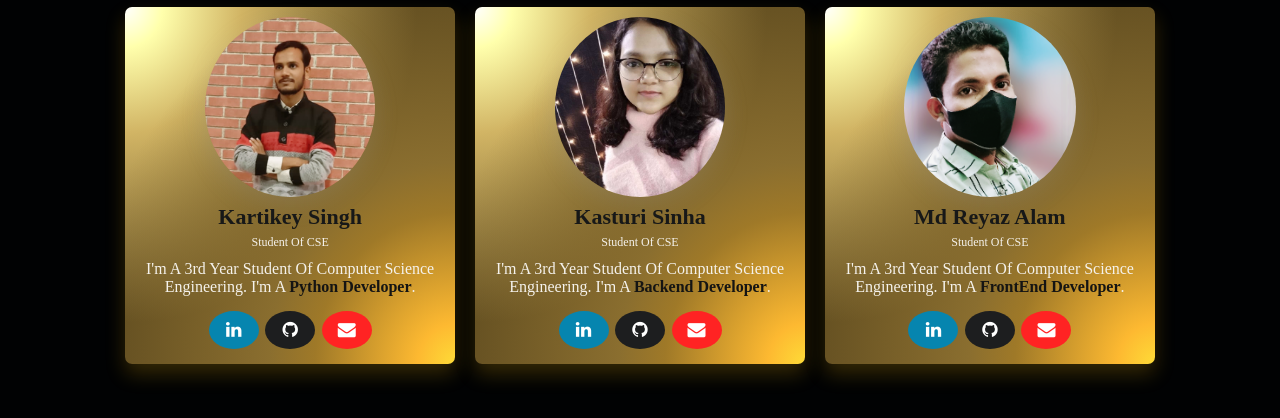
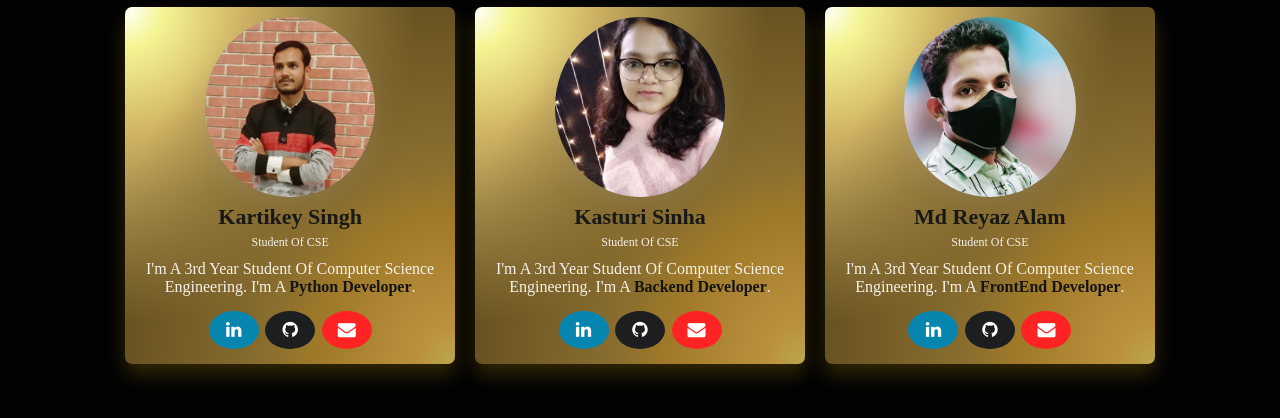
Before and after one commit to reyaz-mra/team, a plain HTML site: page index.html in a window 1280 px wide. Shown: the part 138-556 px from the top of the page. Drawn offline with Linux system fonts and the light colour scheme.

Commit message:
Update style.css

```diff
--- a/style.css
+++ b/style.css
@@ -41,8 +41,8 @@ section{
     flex-wrap: wrap;
 }
 .review .box-container .box{
-    background: radial-gradient(ellipse farthest-corner at right bottom, #FEDB37 0%, #FDB931 8%, #9f7928 30%, #8A6E2F 40%, transparent 80%),
-    radial-gradient(ellipse farthest-corner at left top, #FFFFFF 0%, #FFFFAC 8%, #D1B464 25%, #5d4a1f 62.5%, #5d4a1f 100%);
+    background: radial-gradient(ellipse farthest-corner at right bottom, #bba74f 0%, #bb913f 8%, #9f7928 30%, #8A6E2F 40%, transparent 80%),
+    radial-gradient(ellipse farthest-corner at left top, #FFFFFF 0%, #f5f595 8%, #D1B464 25%, #5d4a1f 62.5%, #5d4a1f 100%);
     margin: 1rem;
     padding: 1rem;
     text-align: center;
```
